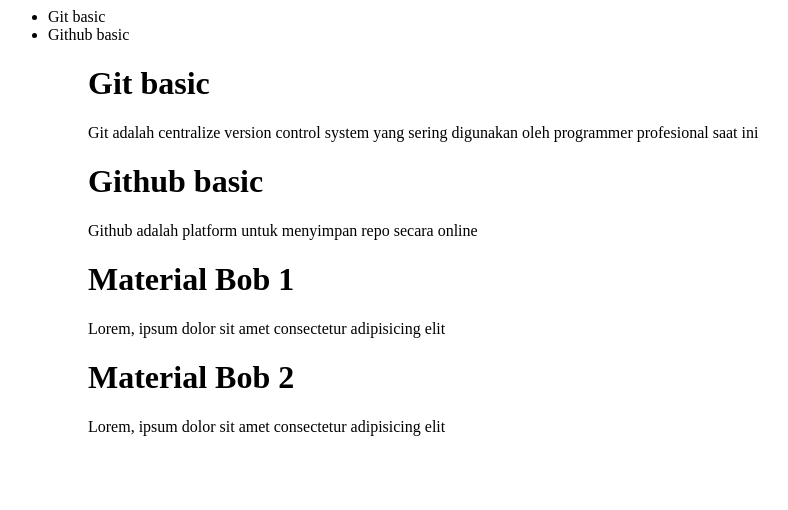
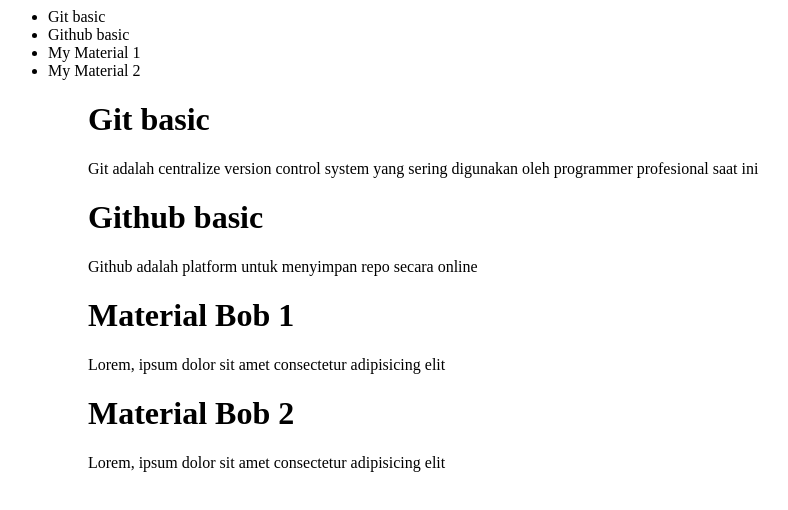
Before and after one commit to mbintang7/ruang-belajar, a plain HTML site: page pages/material.html in a window 1280 px wide. Shown: the whole page, without its empty margins (0-788 px from the left). Drawn offline with Linux system fonts and the light colour scheme.

Commit message:
add my material

```diff
--- a/pages/material.html
+++ b/pages/material.html
@@ -6,6 +6,8 @@
     <ul>
         <li>Git basic</li>
         <li>Github basic</li>
+        <li>My Material 1</li>
+        <li>My Material 2</li>
     <ul>
     <h1>Git basic</h1>
     <p>Git adalah centralize version control system yang sering digunakan oleh programmer profesional saat ini</p>
```
